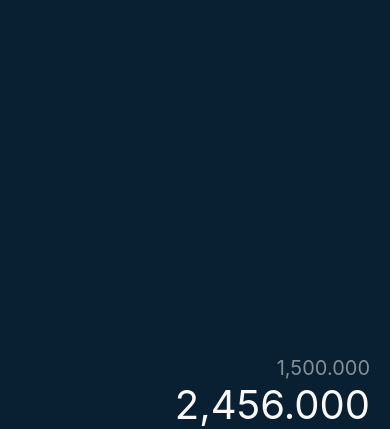
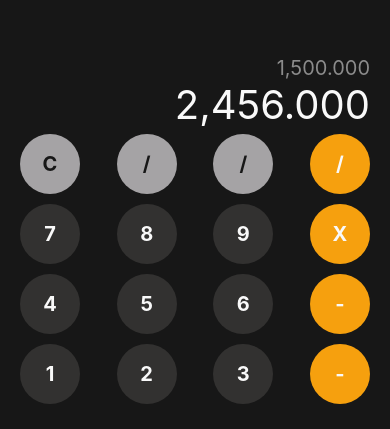
Before and after one commit to Rome96/Calculator-app, a React Native app: screen / in a window 390 px wide. Shown: the part 415-844 px from the top of the page. Built offline with nearby package versions, Linux system fonts and the light colour scheme.

Commit message:
desing button

```diff
--- a/src/Theme/colors.ts
+++ b/src/Theme/colors.ts
@@ -1,8 +1,11 @@
 export const primaryColors = {
-  black: '#082032',
+  black: '#171717',
   white: '#F9F9F9',
 };
 
-export const secundaryColors = {
-  gray: 'rgba(255, 255, 255, 0.5)',
+export const secondaryColors = {
+  grayOpacity: 'rgba(255, 255, 255, 0.5)',
+  gray: '#A5A3A5',
+  buttercup: '#F6A00E',
+  tuatara: '#323130',
 };
--- /dev/null
+++ b/src/components/Button/index.tsx
@@ -0,0 +1,19 @@
+import React from 'react';
+import {ContainerButton, TextButton} from './styled';
+
+interface Props {
+  color: string;
+  text: string;
+  textColor: string;
+}
+
+const index = (props: Props) => {
+  const {color, text, textColor} = props;
+  return (
+    <ContainerButton color={color}>
+      <TextButton textColor={textColor}>{text}</TextButton>
+    </ContainerButton>
+  );
+};
+
+export default index;
--- /dev/null
+++ b/src/components/Button/styled.tsx
@@ -0,0 +1,27 @@
+import styled from 'styled-components/native';
+
+interface ContainerButton {
+  color: string;
+}
+
+interface TextButton {
+  textColor: string;
+}
+
+const ContainerButton = styled.TouchableOpacity<ContainerButton>`
+  background: ${({color}) => color};
+  height: 60px;
+  width: 60px;
+  border-radius: 100px;
+  justify-content: center;
+`;
+
+const TextButton = styled.Text<TextButton>`
+  text-align: center;
+  font-size: 20px;
+  font-weight: 700;
+  color: ${({textColor}) => textColor};
+  /* color: #000 */
+`;
+
+export {ContainerButton, TextButton};
--- a/src/screens/Calculator/index.tsx
+++ b/src/screens/Calculator/index.tsx
@@ -1,11 +1,108 @@
 import React from 'react';
-import {Container, Result, ResultSmall} from './styles';
+import {View} from 'react-native';
+
+import Button from '../../components/Button';
+import {primaryColors, secondaryColors} from '../../Theme/colors';
+import {Container, ContainerButtons, Result, ResultSmall} from './styles';
 
 const index = () => {
   return (
     <Container>
       <ResultSmall>1,500.000</ResultSmall>
       <Result>2,456.000</Result>
+      <View>
+        <ContainerButtons>
+          <Button
+            color={secondaryColors.gray}
+            text="C"
+            textColor={primaryColors.black}
+          />
+          <Button
+            color={secondaryColors.gray}
+            text="/"
+            textColor={primaryColors.black}
+          />
+          <Button
+            color={secondaryColors.gray}
+            text="/"
+            textColor={primaryColors.black}
+          />
+          <Button
+            color={secondaryColors.buttercup}
+            text="/"
+            textColor={primaryColors.white}
+          />
+        </ContainerButtons>
+
+        <ContainerButtons>
+          <Button
+            color={secondaryColors.tuatara}
+            text="7"
+            textColor={primaryColors.white}
+          />
+          <Button
+            color={secondaryColors.tuatara}
+            text="8"
+            textColor={primaryColors.white}
+          />
+          <Button
+            color={secondaryColors.tuatara}
+            text="9"
+            textColor={primaryColors.white}
+          />
+          <Button
+            color={secondaryColors.buttercup}
+            text="X"
+            textColor={primaryColors.white}
+          />
+        </ContainerButtons>
+
+        <ContainerButtons>
+          <Button
+            color={secondaryColors.tuatara}
+            text="4"
+            textColor={primaryColors.white}
+          />
+          <Button
+            color={secondaryColors.tuatara}
+            text="5"
+            textColor={primaryColors.white}
+          />
+          <Button
+            color={secondaryColors.tuatara}
+            text="6"
+            textColor={primaryColors.white}
+          />
+          <Button
+            color={secondaryColors.buttercup}
+            text="-"
+            textColor={primaryColors.white}
+          />
+        </ContainerButtons>
+
+        <ContainerButtons>
+          <Button
+            color={secondaryColors.tuatara}
+            text="1"
+            textColor={primaryColors.white}
+          />
+          <Button
+            color={secondaryColors.tuatara}
+            text="2"
+            textColor={primaryColors.white}
+          />
+          <Button
+            color={secondaryColors.tuatara}
+            text="3"
+            textColor={primaryColors.white}
+          />
+          <Button
+            color={secondaryColors.buttercup}
+            text="-"
+            textColor={primaryColors.white}
+          />
+        </ContainerButtons>
+      </View>
     </Container>
   );
 };
--- a/src/screens/Calculator/styles.tsx
+++ b/src/screens/Calculator/styles.tsx
@@ -1,10 +1,10 @@
 import styled from 'styled-components/native';
-import {primaryColors, secundaryColors} from '../../Theme/colors';
+import {primaryColors, secondaryColors} from '../../Theme/colors';
 
 const Container = styled.View`
   flex: 1;
   background: ${primaryColors.black};
-  padding: 0px 20px;
+  padding: 20px;
   justify-content: flex-end;
 `;
 
@@ -16,7 +16,13 @@ const Result = styled.Text`
 
 const ResultSmall = styled(Result)`
   font-size: 20px;
-  color: ${secundaryColors.gray};
+  color: ${secondaryColors.grayOpacity};
 `;
 
-export {Container, Result, ResultSmall};
+const ContainerButtons = styled.View`
+  padding: 5px 0px;
+  flex-direction: row;
+  justify-content: space-between;
+`;
+
+export {Container, Result, ResultSmall, ContainerButtons};
```
